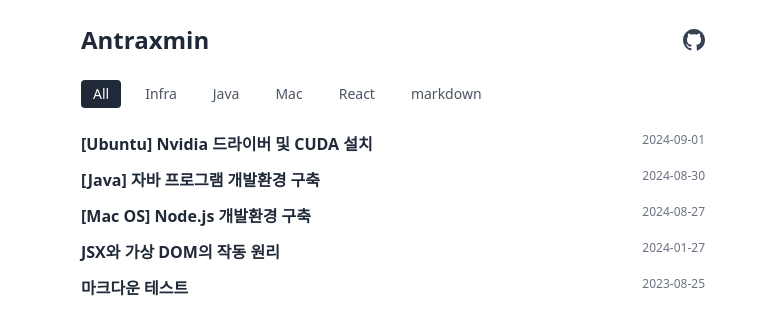
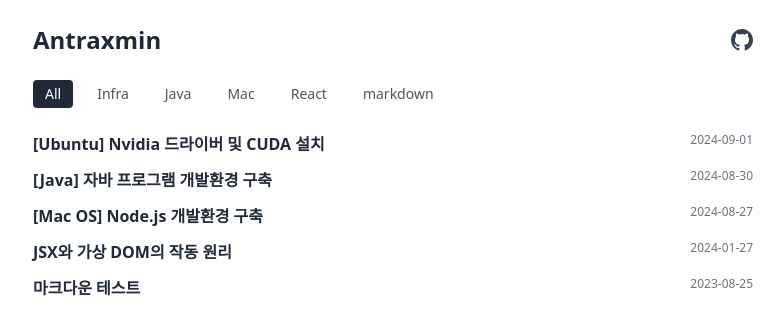
Before and after one commit to Antraxmin/antraxmin.github.io, a Next.js app: page / in a window 1280 px wide. Shown: the top 334 px of the page, without its empty margins (247-1031 px from the left). Built offline with nearby package versions, Linux system fonts and the light colour scheme.

Commit message:
Expand Global Layout Size

```diff
--- a/components/Layout.tsx
+++ b/components/Layout.tsx
@@ -13,7 +13,7 @@
 
 const Layout: React.FC<LayoutProps> = ({ children }) => {
   return (
-    <div className="max-w-2xl mx-auto p-6 bg-white">
+    <div className="max-w-3xl mx-auto p-6 bg-white">
       <header className="flex justify-between items-center mb-6">
         <Link href="/">
           <p className="text-2xl font-bold text-gray-800">Antraxmin</p>
--- a/pages/index.tsx
+++ b/pages/index.tsx
@@ -28,7 +28,7 @@
     : posts.filter(post => post.category === selectedCategory);
 
   return (
-    <div className="max-w-2xl mx-auto bg-white">
+    <div className="max-w-3xl mx-auto bg-white">
       <div className="flex flex-wrap gap-3 mb-6">
         {categories.map(category => (
           <button
--- a/pages/posts/[id].tsx
+++ b/pages/posts/[id].tsx
@@ -29,7 +29,7 @@
   }, []);
 
   return (
-    <div className="max-w-2xl mx-auto bg-white">
+    <div className="max-w-3xl mx-auto bg-white">
       <Link href="/">
         <p className="text-gray-500 hover:underline mb-4 inline-block text-sm">&larr; Back to posts</p>
       </Link>
```
